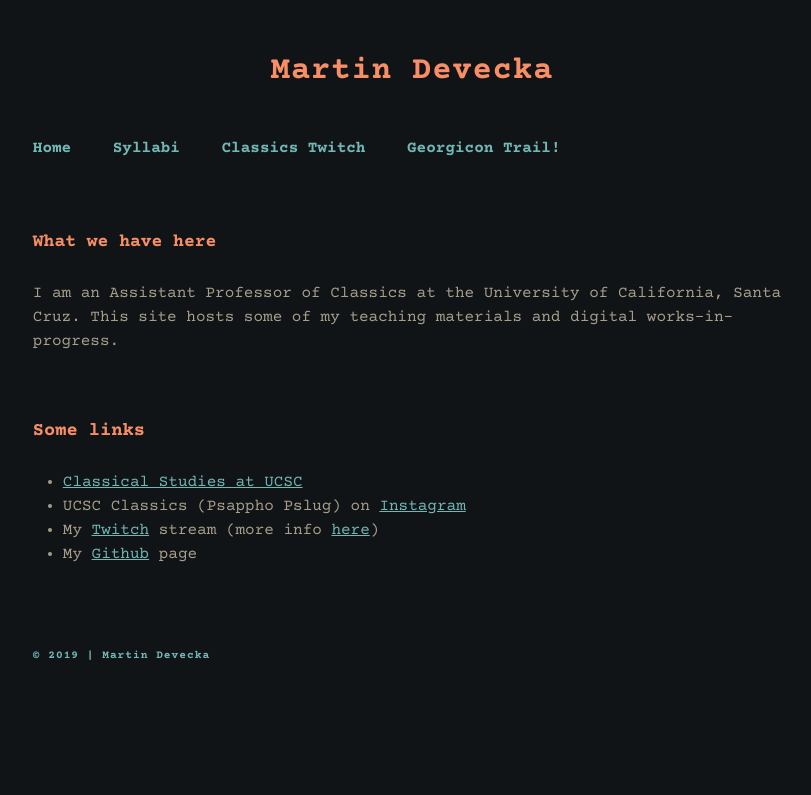
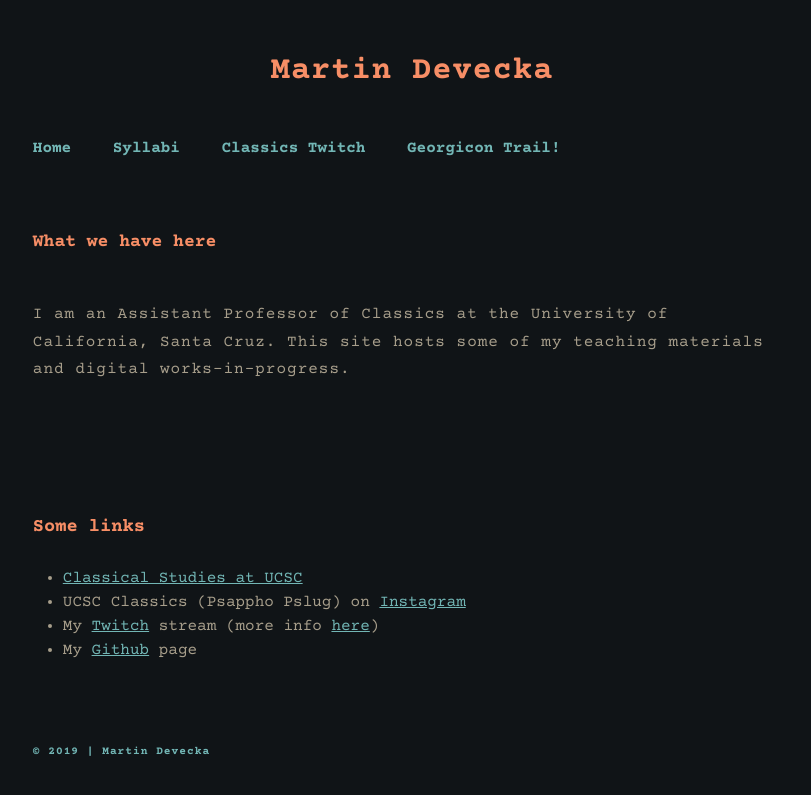
Before and after one commit to TheSquareProfessor/TheSquareProfessor.github.io, a Jekyll site: the page built from index.html, in a window 1280 px wide. Shown: the top 795 px of the page, without its empty margins (228-1039 px from the left). Built offline with Jekyll 4.4.1, drawn with Linux system fonts in a browser that asks for light colours; the list of posts is cut into pages by our own code.

```diff
--- a/index.html
+++ b/index.html
@@ -4,7 +4,7 @@ layout: page
 ---
 
 <h2>What we have here</h2>
-I am an Assistant Professor of Classics at the University of California, Santa Cruz. This site hosts some of my teaching materials and digital works-in-progress.
+<p>I am an Assistant Professor of Classics at the University of California, Santa Cruz. This site hosts some of my teaching materials and digital works-in-progress.</p>
 <br/>
 <br/>
 
```
